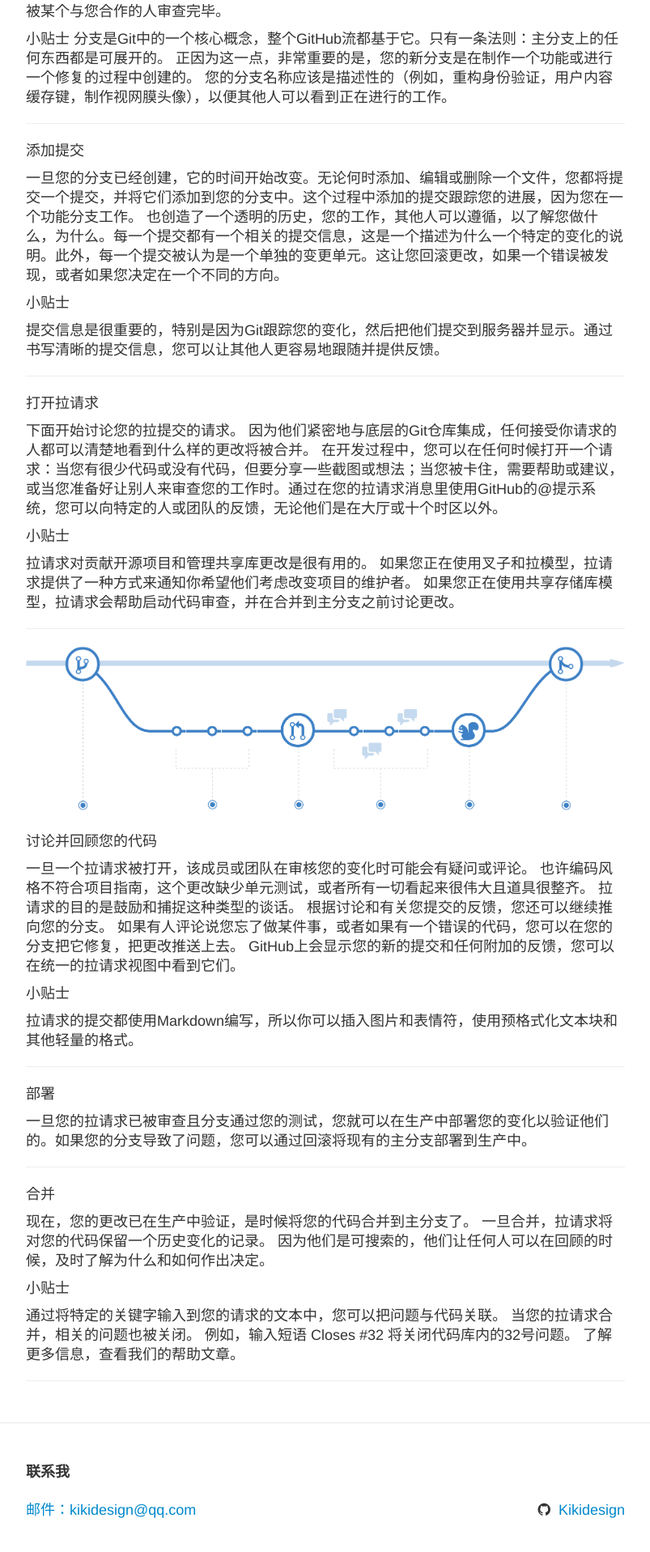
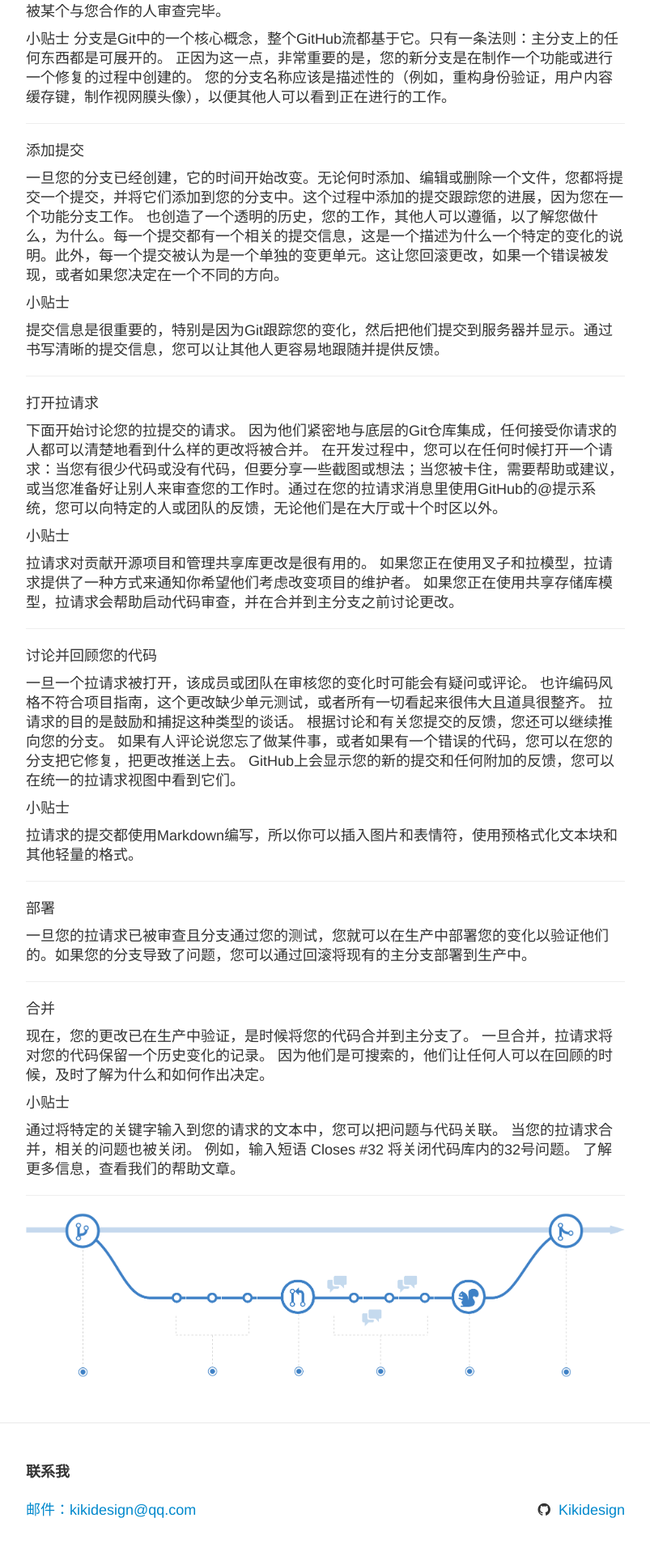
Before and after one commit to kikidesign/kikidesign.github.io, a Jekyll site: the page built from _posts/2016-05-17-Understanding-the-GitHub-Flow.md, in a window 1280 px wide. Shown: the part 1050-2967 px from the top of the page at 81% size, without its empty margins (238-1041 px from the left). Built offline with Jekyll 4.4.1, drawn with Linux system fonts in a browser that asks for light colours.

Commit message:
Github Flow

```diff
--- a/_posts/2016-05-17-Understanding-the-GitHub-Flow.md
+++ b/_posts/2016-05-17-Understanding-the-GitHub-Flow.md
@@ -51,8 +51,6 @@
 
 ----------------
 
-![Deployment-Target](https://raw.githubusercontent.com/kikidesign/kikidesign.github.io/master/_image/GitHub-Flow.png)
-
 讨论并回顾您的代码
 
 一旦一个拉请求被打开，该成员或团队在审核您的变化时可能会有疑问或评论。
@@ -88,3 +86,5 @@
 了解更多信息，查看我们的帮助文章。
 
 ----------------
+
+![Deployment-Target](https://raw.githubusercontent.com/kikidesign/kikidesign.github.io/master/_image/GitHub-Flow.png)
```
